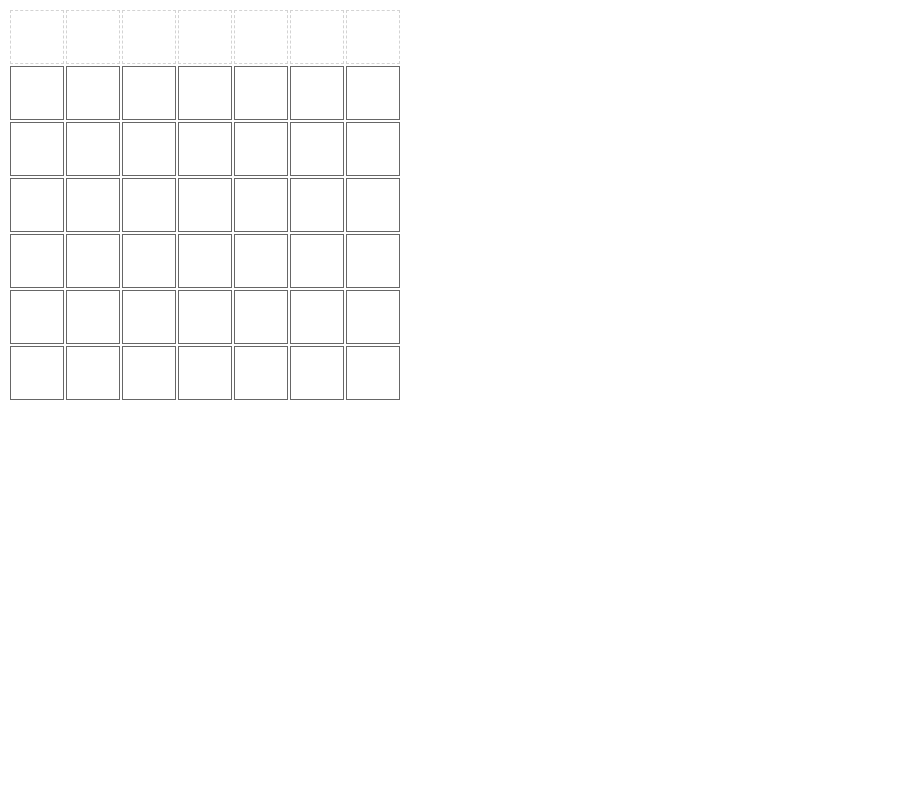
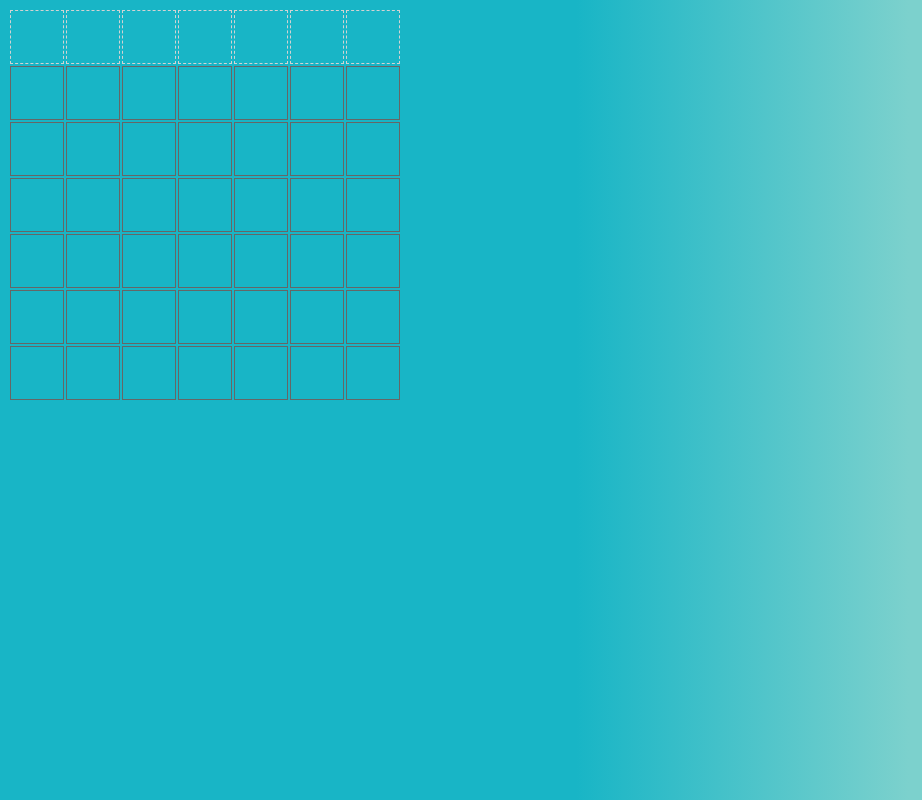
Before and after one commit to jlh040/Connect-Four-Game, a plain HTML site: page index.html in a window 1280 px wide. Shown: the whole page, without its empty margins (0-922 px from the left). Drawn offline with Linux system fonts and the light colour scheme.

Commit message:
changed the background color

```diff
--- a/connect4.css
+++ b/connect4.css
@@ -29,3 +29,7 @@
 #column-top td:hover {
   background-color: gold;
 }
+
+body {
+  background: linear-gradient(90deg, rgba(24,181,198,1) 45%, rgba(124,209,205,1) 71%);
+}
```
